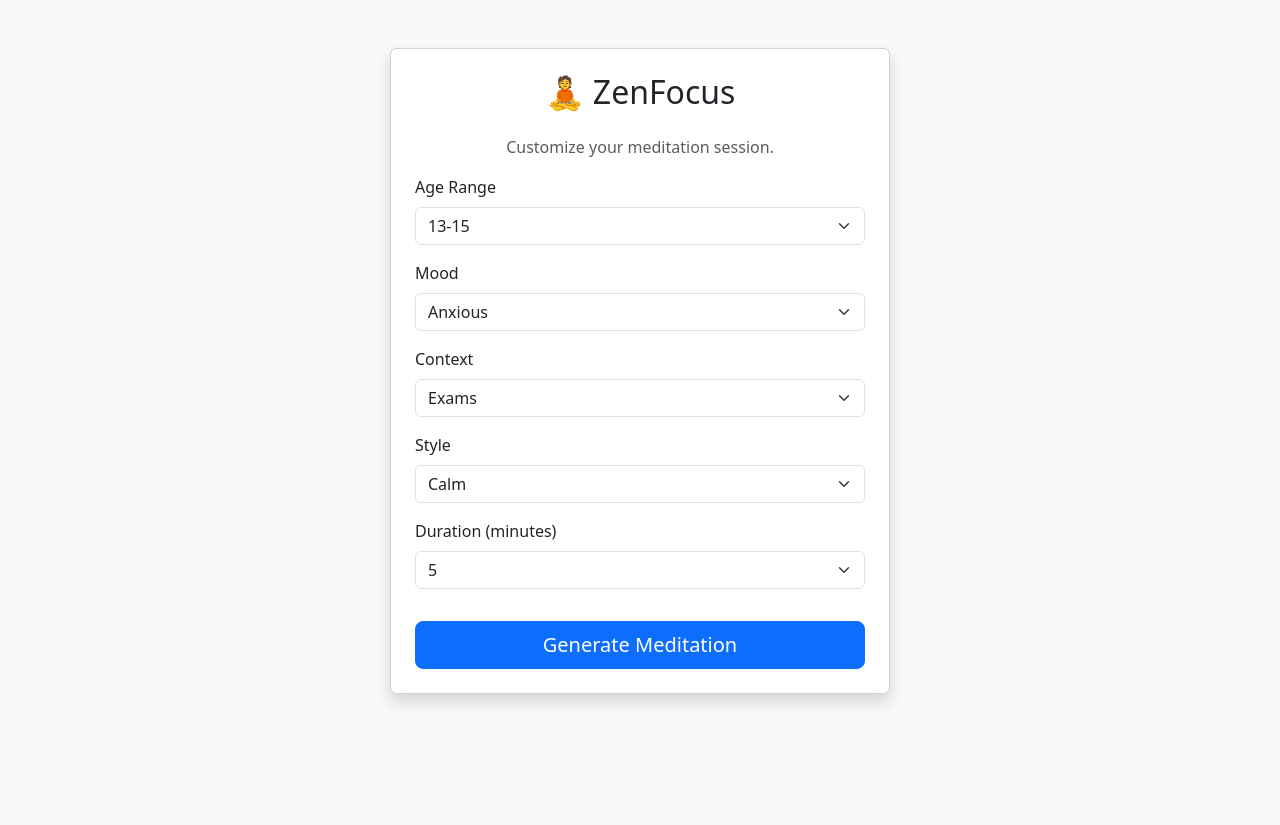
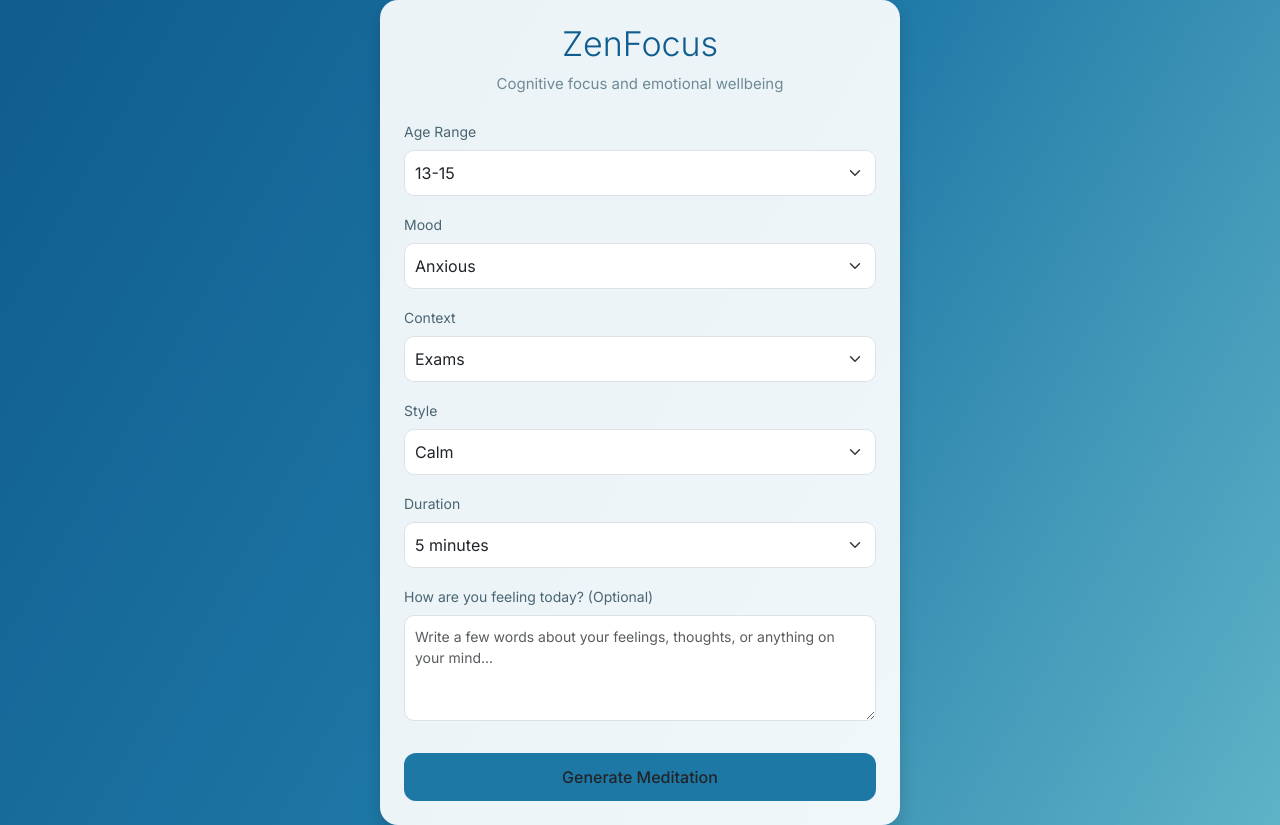
Before and after one commit to hmoyen/Meditation-Generator, a Flask app: page / in a window 1280 px wide. Before the commit the page ends 705 px from the top, so only its background shows below. Run offline with Flask 3, Linux system fonts and the light colour scheme.

Commit message:
✨ add new TTS using OpenAI and improved script generation

```diff
--- a/app.py
+++ b/app.py
@@ -5,6 +5,7 @@ import uuid
 from dotenv import load_dotenv
 import os
 
+# Load environment variables
 load_dotenv()
 
 print(f"DEBUG: Checking for GEMINI_API_KEY...")
@@ -15,6 +16,7 @@ if not api_key:
     raise ValueError("GEMINI_API_KEY not found")
 else:
     print("DEBUG: GEMINI_API_KEY found successfully.")
+
 app = Flask(__name__)
 
 @app.route("/")
@@ -23,21 +25,38 @@ def index():
 
 @app.route("/generate", methods=["POST"])
 def generate():
-
     age = request.form["age"]
     mood = request.form["mood"]
     context = request.form["context"]
     style = request.form["style"]
     length = request.form["length"]
+    journal = request.form.get("journal", "").strip()  # <-- Get journal input
 
-    script = generate_meditation(age, mood, context, style, length, api_key)
+    # Generate the meditation script
+    script = generate_meditation(age, mood, context, style, length, api_key, journal)
     unique_id = str(uuid.uuid4())
 
     # 1. Save Audio
     audio_dir = os.path.join("static", "audio")
     os.makedirs(audio_dir, exist_ok=True)
     audio_filename = f"{unique_id}.mp3"
-    generate_audio(script, os.path.join(audio_dir, audio_filename))
+
+    # OpenAI TTS instructions for meditation
+    meditation_instructions = (
+        "Speak slowly, gently, and soothingly. "
+        "Follow these rhythm and breathing rules strictly:\n"
+        "1. Use '...' for short, calm pauses between phrases.\n"
+        "2. Use '(inhale)...' and '(exhale)...' to guide breathing naturally.\n"
+        "3. Keep all sentences very short, calm, and reassuring.\n"
+        "4. Maintain a gentle, soothing female voice suitable for guided meditation.\n"
+        "5. Pause slightly at natural sentence breaks to enhance relaxation.\n"
+    )
+
+    generate_audio(
+        script=script,
+        filename=os.path.join(audio_dir, audio_filename),
+        instructions=meditation_instructions
+    )
 
     # 2. Save Script (.txt)
     script_dir = os.path.join("static", "scripts")
@@ -50,5 +69,6 @@ def generate():
 
     # Pass BOTH filenames to the template
     return render_template("result.html", audio_file=audio_filename, script_file=script_filename)
+
 if __name__ == "__main__":
     app.run(debug=True)
--- a/templates/index.html
+++ b/templates/index.html
@@ -3,21 +3,112 @@
 <head>
 <meta charset="UTF-8">
 <meta name="viewport" content="width=device-width, initial-scale=1.0">
-    <title>ZenFocus | Meditation Generator</title>
+<title>ZenFocus | Cognitive Wellbeing</title>
+
+<link href="https://fonts.googleapis.com/css2?family=Inter:wght@300;400;500&display=swap" rel="stylesheet">
 <link href="https://cdn.jsdelivr.net/npm/bootstrap@5.3.0/dist/css/bootstrap.min.css" rel="stylesheet">
+
 <style>
-        body { background-color: #f8f9fa; }
-        .form-card { max-width: 500px; margin: auto; }
+body{
+    font-family:'Inter',sans-serif;
+    margin:0;
+    min-height:100vh;
+    background:linear-gradient(120deg,#0F5C8E,#1E78A6,#5FB3C7);
+    display:flex;
+    align-items:center;
+    justify-content:center;
+}
+
+.form-card{
+    width:100%;
+    max-width:520px;
+    border-radius:18px;
+    background:rgba(255,255,255,0.92);
+    backdrop-filter:blur(8px);
+    border:none;
+}
+
+h1{
+    font-weight:300;
+    color:#0F5C8E;
+    font-size:34px;
+}
+
+.subtitle{
+    color:#6e8a96;
+    font-size:15px;
+}
+
+.form-label{
+    font-size:14px;
+    color:#4a6572;
+}
+
+.form-select, .form-control{
+    border-radius:10px;
+    padding:10px;
+}
+
+.btn-generate{
+    background:#1E78A6;
+    border:none;
+    border-radius:12px;
+    padding:12px;
+    font-weight:500;
+    transition:all .2s;
+}
+
+.btn-generate:hover{
+    background:#155f83;
+}
+
+#loading-overlay{
+    opacity:0;
+    visibility:hidden;
+    transition:opacity .6s;
+    position:fixed;
+    top:0;
+    left:0;
+    width:100%;
+    height:100%;
+    background:rgba(15,92,142,0.95);
+    display:flex;
+    flex-direction:column;
+    align-items:center;
+    justify-content:center;
+    z-index:9999;
+}
+
+.breathing-circle{
+    width:120px;
+    height:120px;
+    background:#7AD6E8;
+    border-radius:50%;
+    animation:breathe 4s infinite ease-in-out;
+}
+
+@keyframes breathe{
+    0%,100%{ transform:scale(.8); opacity:.5; }
+    50%{ transform:scale(1.1); opacity:1; }
+}
+
+.loading-text{
+    margin-top:30px;
+    color:white;
+    letter-spacing:.05em;
+}
+
 </style>
 </head>
+
 <body>
 
-<div class="container py-5">
 <div class="card form-card shadow p-4">
-        <h2 class="text-center mb-4">🧘 ZenFocus</h2>
-        <p class="text-center text-muted">Customize your meditation session.</p>
 
-        <form action="/generate" method="post" onsubmit="showLoading()">
+    <h1 class="text-center mb-2">ZenFocus</h1>
+    <p class="subtitle text-center mb-4">Cognitive focus and emotional wellbeing</p>
+
+<form action="/generate" method="post" id="meditationForm">
 
 <div class="mb-3">
 <label class="form-label">Age Range</label>
@@ -56,24 +147,45 @@
 </div>
 
 <div class="mb-3">
-                <label class="form-label">Duration (minutes)</label>
+<label class="form-label">Duration</label>
 <select name="length" class="form-select">
-                    <option>5</option>
-                    <option>10</option>
+<option value="5">5 minutes</option>
+<option value="10">10 minutes</option>
 </select>
 </div>
 
-            <button type="submit" id="submitBtn" class="btn btn-primary w-100 btn-lg mt-3">Generate Meditation</button>
+<!-- NEW JOURNAL INPUT -->
+<div class="mb-3">
+<label class="form-label">How are you feeling today? (Optional)</label>
+<textarea
+    name="journal"
+    class="form-control"
+    rows="4"
+    placeholder="Write a few words about your feelings, thoughts, or anything on your mind..."
+    style="border-radius:10px; padding:10px; font-size:14px;"></textarea>
+</div>
+
+<button type="submit" id="submitBtn" class="btn btn-generate w-100 mt-3">
+Generate Meditation
+</button>
+
 </form>
 </div>
+
+<div id="loading-overlay">
+    <div class="breathing-circle"></div>
+    <p class="loading-text">Preparing your meditation...</p>
 </div>
 
 <script>
-    function showLoading() {
-        const btn = document.getElementById('submitBtn');
-        btn.innerHTML = 'Generating...';
-        btn.disabled = true;
-    }
+document.getElementById('meditationForm').addEventListener('submit',function(){
+    const overlay=document.getElementById('loading-overlay')
+    const btn=document.getElementById('submitBtn')
+    overlay.style.visibility='visible'
+    overlay.style.opacity='1'
+    btn.innerHTML='Generating...'
+    btn.disabled=true
+})
 </script>
 
 </body>
```
Also changed, not shown: elevenlabs_test/test_eleven_labs.py (added, +19 -0 lines), elevenlabs_test/tts_eleven.py (added, +38 -0 lines), meditation.py (+26 -16 lines), templates/result.html (+166 -11 lines), tts.py (+30 -10 lines). Lines whose indentation alone changed are shown as unchanged.
